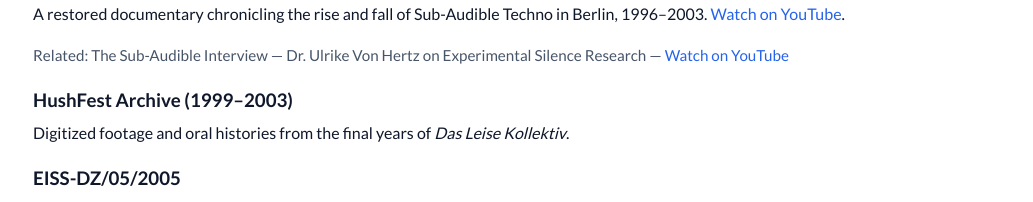
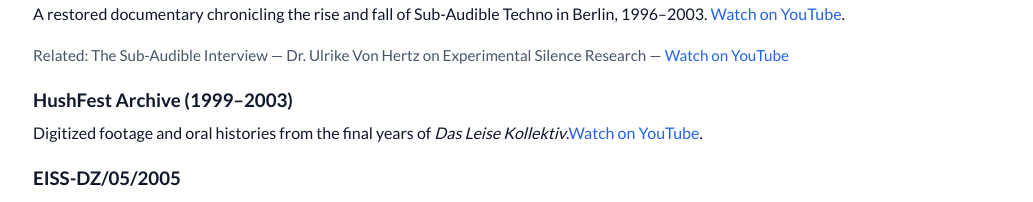
Before and after one commit to Jupiman/eiss-zero, a plain HTML site: page index.html in a window 1280 px wide. Shown: the part 3020-3222 px from the top of the page, without its empty margins (57-1090 px from the left). Drawn offline with Linux system fonts and the light colour scheme.

Commit message:
Update index.html

```diff
--- a/index.html
+++ b/index.html
@@ -183,7 +183,7 @@
             <p class="related"><span class="muted">Related:</span> The Sub-Audible Interview — Dr. Ulrike Von Hertz on Experimental Silence Research — <a href="https://www.youtube.com/watch?v=hiOWG2lyggM" target="_blank" rel="noopener" aria-label="Watch the Sub-Audible Interview on YouTube (opens in new tab)">Watch on YouTube</a></p>
 
             <h3>HushFest Archive (1999–2003)</h3>
-            <p>Digitized footage and oral histories from the final years of <em>Das Leise Kollektiv</em>.</p>
+            <p>Digitized footage and oral histories from the final years of <em>Das Leise Kollektiv</em>.<a href="https://www.youtube.com/watch?v=Ws6TGIVWtwU" target="_blank" rel="noopener">Watch on YouTube</a>.</p>
 
             <!-- Public-facing research PDF -->
             <h3>EISS-DZ/05/2005</h3>
```
